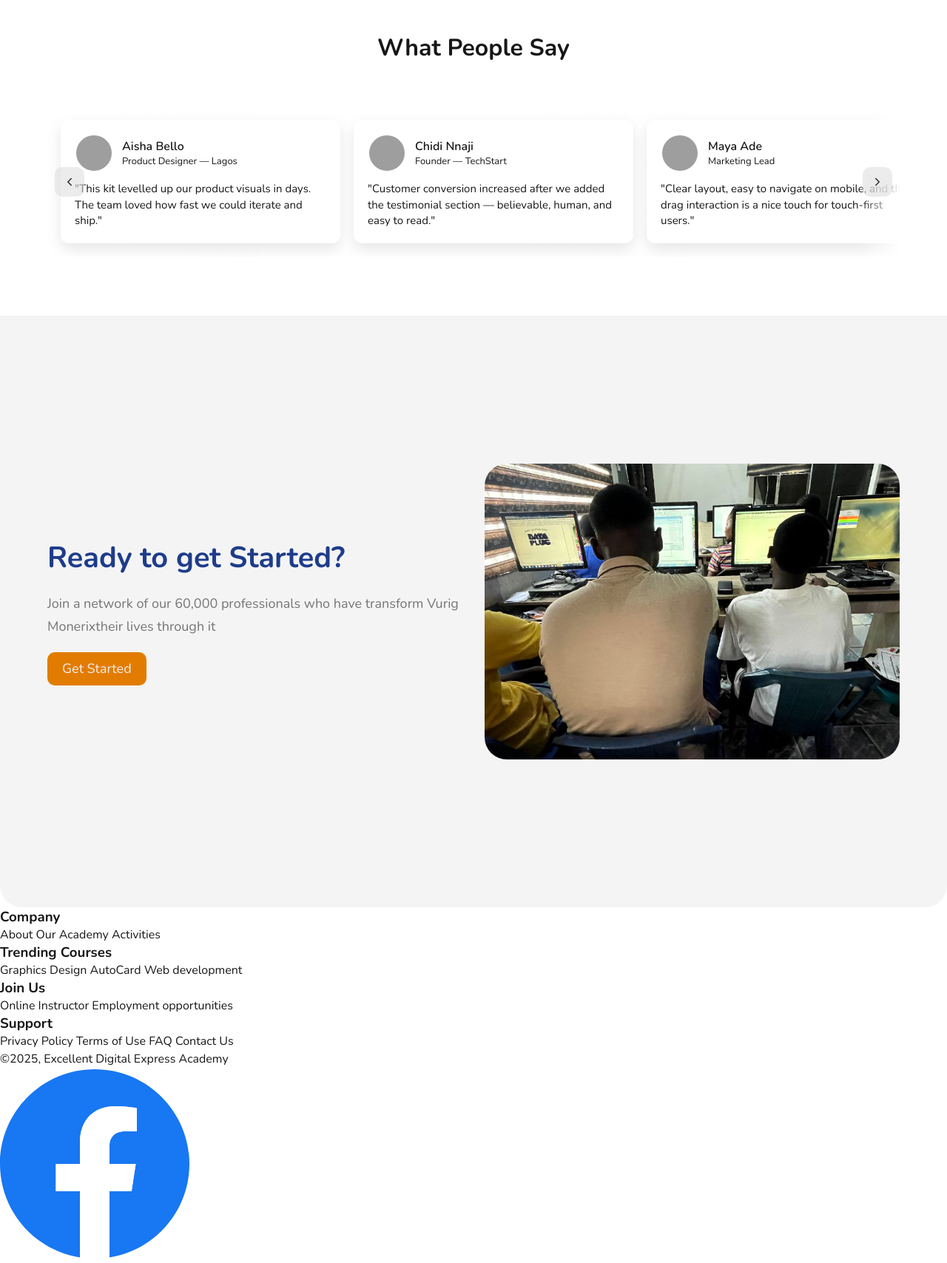
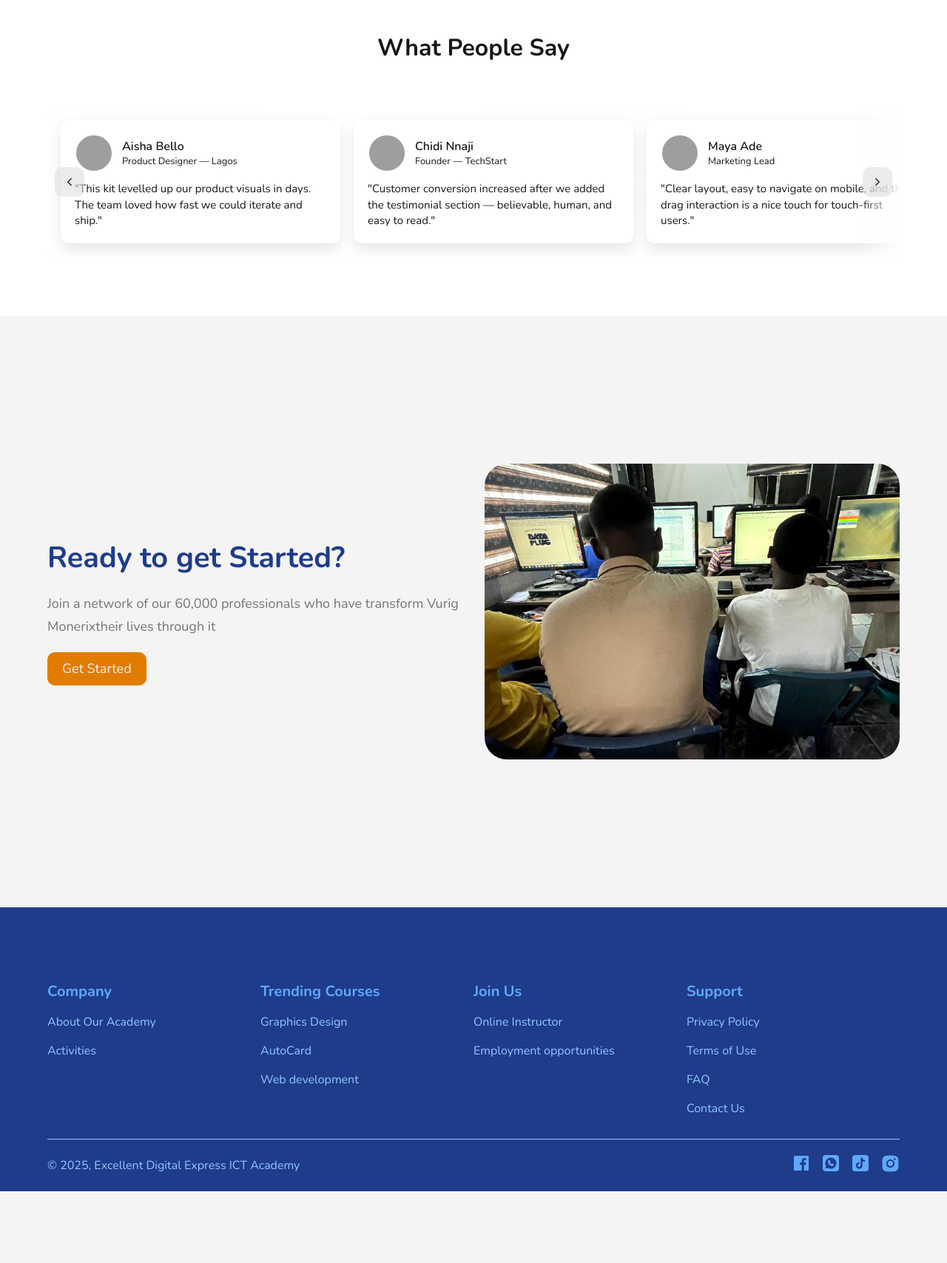
Before and after one commit to Mvtech-africa/Excellent-Digital-Academy, a Flask app: page / in a window 1280 px wide. Shown: the part 2640-4348 px from the top of the page at 74% size. After the commit the page ends 4251 px from the top, so only its background shows below. Run offline with Flask 3, Linux system fonts and the light colour scheme; grey boxes are pictures that could not be loaded.

Commit message:
New Changes

```diff
--- a/app/static/CSS/style.css
+++ b/app/static/CSS/style.css
@@ -430,7 +430,7 @@ header {
 }
 
 .header-btn1 {
-  padding: 8px 18px;
+  padding: 6px 18px;
   color: var(--primary-color-700);
   border-radius: 30px;
   border: 2px solid var(--primary-color-700);
@@ -557,6 +557,7 @@ header {
 
 .add-hero-padding {
   padding-top: 30px;
+  border-radius: 0 0 60px 60px;
 }
 
 
@@ -568,7 +569,6 @@ header {
   /* padding-top: 30px; */
   align-items: center;
   background-color: var(--grey-bg-color);
-  border-radius: 0 0 30px 30px;
 }
 
 .hero-main-section {
@@ -671,6 +671,16 @@ header {
   transform: translateY(-5px);
 }
 
+
+
+
+
+
+
+
+
+
+
 /* ---------------------- partner styling ----------------------- */
 
 .partner {
@@ -703,6 +713,23 @@ header {
   display: block;
 }
 
+
+
+
+
+
+
+
+
+
+
+
+
+
+
+
+
+
 /* --------------------------------- why section ----------------- */
 
 .why {
@@ -752,6 +779,30 @@ header {
 .why-con h3 {
   line-height: 160%;
 }
+
+
+
+
+
+
+
+
+
+
+
+
+
+
+
+
+
+
+
+
+
+
+
+
 
 /* --------------------------------- number count section ----------------- */
 
@@ -1084,17 +1135,88 @@ h1 {
 
 
 
-
-
-
-
-
-
-
-
-
-
-
+/* ------------------------footer  Styling ----------------------------------------- */
+
+footer {
+  padding: 100px 0 0 0;
+  background-color: var(--primary-color-900);
+}
+
+
+.f-main-con-1 {
+  display: grid;
+  grid-template-columns: repeat(4, 1fr);
+  padding-bottom: 30px;
+}
+
+
+.f-con {
+  display: flex;
+  flex-direction: column;
+  gap: 17px;
+  width: 100%;
+}
+
+
+.f-con h3 {
+  font-size: var(--font-20);
+  color: var(--primary-color-400);
+}
+
+
+
+
+.f-con a {
+  color: var(--primary-color-300);
+  transition: 0.3s ease;
+  font-size: var(--font-16);
+}
+
+
+
+.f-con a:hover {
+  letter-spacing: 2px;
+  color: var(--secondary-color-400);
+}
+
+
+
+.f-main-con-2 {
+  display: flex;
+  justify-content: space-between;
+  align-items: center;
+  height: 70px;
+  width: 100%;
+  border-top: 1px solid #93c7fd;
+}
+
+
+.f-main-con-2 p {
+  color: var(--primary-color-300);
+}
+
+
+
+.f-main-con-2 span {
+  font-size: var(--font-16);
+  color: var(--primary-color-300);
+}
+
+
+.f-social-con {
+  display: flex;
+  gap: 16px;
+}
+
+
+.f-social-con a {
+  transition: 0.3s ease;
+}
+
+
+.f-social-con a:hover {
+  transform: rotate(10deg) scale(1.2);
+}
 
 
 
@@ -1279,6 +1401,43 @@ h1 {
   font-size: var(--font-14);
   color: var(--origin-primary-color-500);
 }
+
+
+
+
+
+
+
+
+
+
+
+
+
+
+
+
+
+
+
+
+
+
+
+
+
+
+
+
+
+
+
+
+
+
+
+
+
 
 
 
@@ -1493,6 +1652,32 @@ h1 {
   .count-main-con {
     grid-template-columns: repeat(2, 1fr);
   }
+
+
+
+
+
+/* ------------------------footer  Styling ----------------------------------------- */
+
+
+
+.f-main-con-1 {
+  grid-template-columns: repeat(2, 1fr);
+  row-gap: 40px;
+}
+
+
+
+
+
+
+
+
+
+
+
+
+
 }
 
 
@@ -1578,4 +1763,29 @@ h1 {
   .why-main-con {
     grid-template-columns: repeat(1, 1fr);
   }
-}
+
+
+
+/* ------------------------footer  Styling ----------------------------------------- */
+
+
+
+.f-main-con-1 {
+  text-align: center;
+  grid-template-columns: repeat(1, 1fr);
+}
+
+
+
+.f-main-con-2 {
+  text-align: center;
+  padding: 80px 0;
+  flex-direction: column;
+  gap: 30px;
+}
+
+
+
+
+
+}
--- a/app/static/JS/main.js
+++ b/app/static/JS/main.js
@@ -43,25 +43,35 @@ document.addEventListener("DOMContentLoaded", () => {
 
 
 
-
 const dropdownBtns = document.querySelectorAll(".dropdown-btn");
 
+dropdownBtns.forEach(btn => {
+  btn.addEventListener("click", function () {
+    const dropdownContent = this.nextElementSibling;
+    const icon = this.querySelector('.drop-icon');
 
- // to show dropdown list
+    // Close all other dropdowns
+    dropdownBtns.forEach(otherBtn => {
+      if (otherBtn !== this) {
+        otherBtn.classList.remove("active");
+        const otherContent = otherBtn.nextElementSibling;
+        const otherIcon = otherBtn.querySelector('.drop-icon');
 
-        dropdownBtns.forEach(btn => {
-        btn.addEventListener("click", function() {
-                this.classList.toggle("active");
-                const dropdownContent = this.nextElementSibling;
+        if (otherContent) otherContent.style.display = "none";
+        if (otherIcon) otherIcon.classList.remove('rotate2');
+      }
+    });
 
+    // Toggle the clicked one
     if (dropdownContent.style.display === "block") {
       dropdownContent.style.display = "none";
-                    this.querySelector('.drop-icon').classList.remove('rotate2');
+      icon.classList.remove('rotate2');
     } else {
       dropdownContent.style.display = "block";
-                    this.querySelector('.drop-icon').classList.add('rotate2');
+      icon.classList.add('rotate2');
     }
 
+    this.classList.toggle("active");
   });
 });
 
@@ -516,3 +526,16 @@ slider.addEventListener('mouseleave', () => scrollInterval = setInterval(autoScr
       track.querySelectorAll('img').forEach(img=>{ img.draggable = false });
       document.querySelectorAll('.card').forEach(card=> card.setAttribute('tabindex','0'));
     })();
+
+
+
+
+
+
+
+
+
+    // footer current year for copy right
+
+
+    document.getElementById("year").textContent = new Date().getFullYear();
--- a/app/templates/base/base.html
+++ b/app/templates/base/base.html
@@ -123,17 +123,10 @@
 
           <div class="h-btn-main-con">
             <a href="">
-<<<<<<< HEAD:templates/base/base.html
                 <div class="header-btn1">
                     Logout
                 </div>
             </a>
-=======
-                            <div class="header-btn1">
-                                Sign Up
-                            </div>
-                        </a>
->>>>>>> c413a96f18d32e971d0400a554473a13e44e2b86:app/templates/base/base.html
 
             <a href="{{ url_for('auth.signup') }}">
               <div class="header-btn2">Log In</div>
--- a/app/templates/index.html
+++ b/app/templates/index.html
@@ -587,11 +587,12 @@
 
 
   <footer>
-    <div class="f-main-con">
+    <div class="f-main-con container-1">
 
 
 
       <div class="f-main-con-1">
+
         <div class="f-con">
           <h3>Company</h3>
           <a href="">About Our Academy</a>
@@ -632,14 +633,13 @@
 
       <div class="f-main-con-2">
 
-        <p>&copy;2025, Excellent Digital Express Academy </p>
+        <p>&copy; <span id="year"></span>, Excellent Digital Express ICT Academy </p>
 
         <div class="f-social-con">
-          <a href=""><svg xmlns="http://www.w3.org/2000/svg" width="256" height="256" viewBox="0 0 256 256"><path fill="#1877f2" d="M256 128C256 57.308 198.692 0 128 0S0 57.308 0 128c0 63.888 46.808 116.843 108 126.445V165H75.5v-37H108V99.8c0-32.08 19.11-49.8 48.348-49.8C170.352 50 185 52.5 185 52.5V84h-16.14C152.959 84 148 93.867 148 103.99V128h35.5l-5.675 37H148v89.445c61.192-9.602 108-62.556 108-126.445"/><path fill="#fff" d="m177.825 165l5.675-37H148v-24.01C148 93.866 152.959 84 168.86 84H185V52.5S170.352 50 156.347 50C127.11 50 108 67.72 108 99.8V128H75.5v37H108v89.445A129 129 0 0 0 128 256a129 129 0 0 0 20-1.555V165z"/></svg></a>
-          <a href=""></a>
-          <a href=""></a>
-          <a href=""></a>
-          <a href=""></a>
+          <a href=""><svg xmlns="http://www.w3.org/2000/svg" width="24" viewBox="0 0 24 24"><path fill="#60a8fa" fill-rule="evenodd" d="M15.725 22v-7.745h2.6l.389-3.018h-2.99V9.31c0-.874.243-1.47 1.497-1.47h1.598v-2.7a21 21 0 0 0-2.33-.12c-2.304 0-3.881 1.407-3.881 3.99v2.227H10v3.018h2.607V22H3.104C2.494 22 2 21.506 2 20.896V3.104C2 2.494 2.494 2 3.104 2h17.792C21.506 2 22 2.494 22 3.104v17.792c0 .61-.494 1.104-1.104 1.104z"/></svg></a>
+          <a href=""><svg xmlns="http://www.w3.org/2000/svg" width="24" viewBox="0 0 24 24"><path fill="#60a8fa" fill-rule="evenodd" d="M5 1a4 4 0 0 0-4 4v14a4 4 0 0 0 4 4h14a4 4 0 0 0 4-4V5a4 4 0 0 0-4-4zm7 3.5a7.5 7.5 0 0 0-6.56 11.14l-.667 3.587l3.588-.668A7.5 7.5 0 1 0 12 4.5m-1.947 3.38c-.32-.016-.916.024-1.362.47c-.727.727-.735 1.869-.45 2.907c.29 1.057.914 2.135 1.64 2.861c.728.727 1.805 1.35 2.862 1.641c1.038.285 2.18.277 2.907-.45c.446-.446.486-1.04.47-1.362a.88.88 0 0 0-.384-.67l-.91-.65a1.02 1.02 0 0 0-1.317.11l-.46.459c-.37-.152-.967-.458-1.377-.868s-.716-1.007-.867-1.377l.459-.46c.353-.353.4-.91.11-1.317l-.65-.91a.88.88 0 0 0-.67-.385Z" clip-rule="evenodd"/></svg></a>
+          <a href=""><svg xmlns="http://www.w3.org/2000/svg" width="24" viewBox="0 0 24 24"><path fill="#60a8fa" fill-rule="evenodd" d="M5 1a4 4 0 0 0-4 4v14a4 4 0 0 0 4 4h14a4 4 0 0 0 4-4V5a4 4 0 0 0-4-4zm7.34 3.5h2.387c0 1.6 1.352 3.41 3.41 3.41v2.386c-1.417-.098-2.628-.33-3.41-1.023v6.136c0 1.705-1.348 4.091-4.431 4.091c-3.766 0-4.432-3.41-4.432-4.432s.6-4.432 4.772-4.432v2.387c-1.091-.231-2.386.681-2.386 2.045c0 1.705 1.023 2.046 2.046 2.046s2.045-1.023 2.045-2.046z" clip-rule="evenodd"/></svg></a>
+          <a href=""><svg xmlns="http://www.w3.org/2000/svg" width="25" viewBox="0 0 16 16"><path fill="#60a8fa" d="M8 5.67C6.71 5.67 5.67 6.72 5.67 8S6.72 10.33 8 10.33S10.33 9.28 10.33 8S9.28 5.67 8 5.67M15 8c0-.97 0-1.92-.05-2.89c-.05-1.12-.31-2.12-1.13-2.93c-.82-.82-1.81-1.08-2.93-1.13C9.92 1 8.97 1 8 1s-1.92 0-2.89.05c-1.12.05-2.12.31-2.93 1.13C1.36 3 1.1 3.99 1.05 5.11C1 6.08 1 7.03 1 8s0 1.92.05 2.89c.05 1.12.31 2.12 1.13 2.93c.82.82 1.81 1.08 2.93 1.13C6.08 15 7.03 15 8 15s1.92 0 2.89-.05c1.12-.05 2.12-.31 2.93-1.13c.82-.82 1.08-1.81 1.13-2.93c.06-.96.05-1.92.05-2.89m-7 3.59c-1.99 0-3.59-1.6-3.59-3.59S6.01 4.41 8 4.41s3.59 1.6 3.59 3.59s-1.6 3.59-3.59 3.59m3.74-6.49c-.46 0-.84-.37-.84-.84s.37-.84.84-.84s.84.37.84.84a.8.8 0 0 1-.24.59a.8.8 0 0 1-.59.24Z"/></svg></a>
         </div>
 
       </div>
```
Lines whose indentation alone changed are shown as unchanged.
